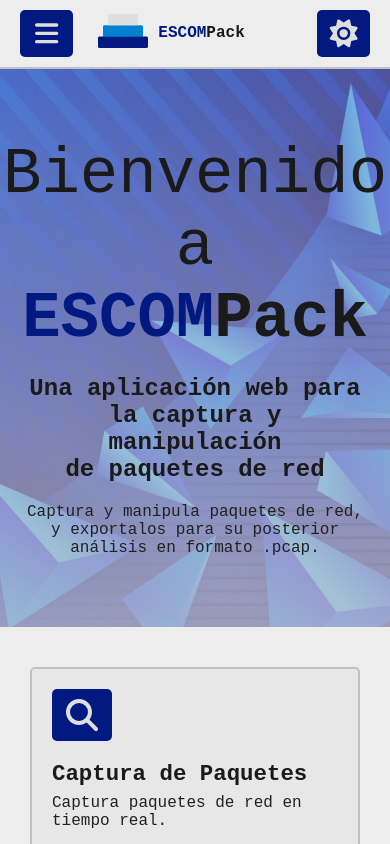
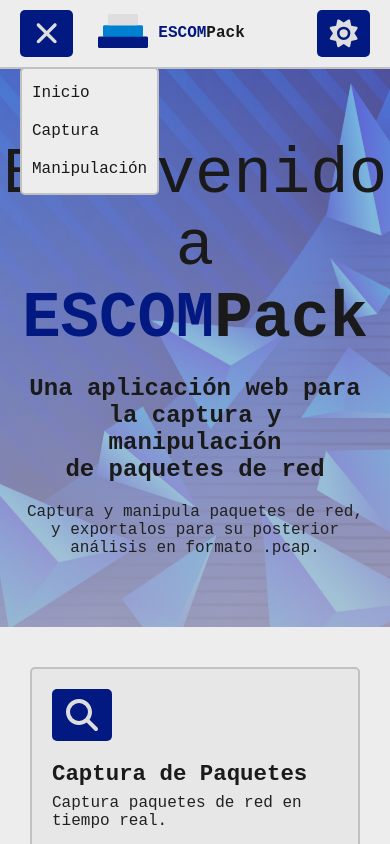
Before and after one commit to Bryan-13-TY/escompack, a React (Vite) app in the folder frontend/: page /home in a window 390 px wide. Both pictures are taken after a click on the button 46 px from the left and 33 px from the top of the page. Shown: the top 844 px of the page. Built offline with nearby package versions, Linux system fonts and the light colour scheme.

Commit message:
Agrega funcionalidad al menú de hamburguesa

```diff
--- a/frontend/src/components/Footer.jsx
+++ b/frontend/src/components/Footer.jsx
@@ -22,7 +22,7 @@ function Footer() {
                     <div className='footer-content'>
                         <div className='footer-version'>
                             <p>© 2026 ESCOMPack</p>
-                            <span>v2.4.1-stable</span>
+                            <span>v2.4.2-stable</span>
                         </div>
                         <div className='footer-main-icon'>
                             <img src={escomPackIcon} alt="ESCOMPack icon" width={50} />
--- a/frontend/src/components/Header.css
+++ b/frontend/src/components/Header.css
@@ -19,6 +19,7 @@
 
     --header-hamburguer-menu-btn-bg-clr: #0080d0;
     --header-hamburguer-menu-btn-hvr-bg-clr: #006fb5;
+    --header-hamburguer-menu-bdr: 2px solid #2d2d2d;
 
     --header-icon-escom-txt-clr: #0080d0;
     --header-icon-pack-txt-clr: #dedede;
@@ -39,6 +40,7 @@
 
     --header-hamburguer-menu-btn-bg-clr: #021981;
     --header-hamburguer-menu-btn-hvr-bg-clr: #001ea4;
+    --header-hamburguer-menu-bdr: 2px solid #c1c1c1;
 
     --header-icon-escom-txt-clr: #021981;
     --header-icon-pack-txt-clr: #1a1a1a;
@@ -104,6 +106,38 @@ header {
     background-color: var(--header-hamburguer-menu-btn-hvr-bg-clr);
 }
 
+.hamburguer-menu-wrapper .nav-menu-wrapper {
+    border: var(--header-hamburguer-menu-bdr);
+    border-radius: 5px;
+    position: absolute;
+    z-index: 10;
+    padding: 15px 10px;
+    margin-top: 10px;
+
+    background-color: var(--header-bg-clr);
+}
+
+.nav-menu-wrapper nav ul {
+    display: flex;
+    flex-direction: column;
+    justify-content: center; /* alinea verticalmente */
+    align-items: left;
+    margin: 0;
+    padding: 0;
+    gap: 20px;
+
+    list-style: none;
+}
+
+.nav-menu-wrapper nav ul a {
+    text-decoration: none;
+    color: var(--header-nav-element-txt-clr);
+}
+
+.nav-menu-wrapper nav ul a:hover {
+    color: var(--header-nav-element-hvr-txt-clr);
+}
+
 /* ====== estilos para el icono ====== */
 
 .header-nav .header-icon a {
@@ -147,7 +181,7 @@ header {
     list-style: none;
 }
 
-nav ul a {
+.nav-wrapper nav ul a {
     display: flex;
     flex-direction: column;
     justify-content: center; /* alinea verticalmente */
@@ -159,19 +193,28 @@ nav ul a {
     color: var(--header-nav-element-txt-clr);
 }
 
-ul a hr {
-    width: 100%;
+.nav-wrapper nav ul a hr {
     margin: 0;
     display: none;
 }
 
-nav ul a:hover {
+.nav-wrapper nav ul a:hover {
     color: var(--header-nav-element-hvr-txt-clr);
 }
 
-nav ul a:hover hr {
+.nav-wrapper nav ul a:hover hr {
     border: var(--header-nav-hr-hvr-bdr-bottom);
     display: block;
+    animation: widthGrow 0.4s forwards;
+}
+
+@keyframes widthGrow {
+    0% {
+        width: 0%;
+    }
+    100% {
+        width: 100%;
+    }
 }
 
 /* ====== estilos para el botón del tema ====== */
@@ -199,9 +242,8 @@ nav ul a:hover hr {
 
 /* ====== media queries ====== */
 
-/* pantalla con menos de 900 px de ancho */
-@media (max-width: 899px) {
-    .header-nav  .hamburguer-menu-button {
+@media (max-width: 700px) {
+    .header-nav  .hamburguer-menu-wrapper {
         display: inline-block;
     }
 
@@ -210,9 +252,8 @@ nav ul a:hover hr {
     }
 }
 
-/* pantalla con más de 900 px de ancho */
-@media (min-width: 900px) {
-    .header-nav  .hamburguer-menu-button {
+@media (min-width: 700px) {
+    .header-nav  .hamburguer-menu-wrapper {
         display: none;
     }
 
--- a/frontend/src/components/Header.jsx
+++ b/frontend/src/components/Header.jsx
@@ -1,30 +1,83 @@
+import { useEffect, useRef, useState } from 'react';
+
 import { Link } from 'react-router-dom';
 import { FontAwesomeIcon } from '@fortawesome/react-fontawesome';
-import { faBars } from '@fortawesome/free-solid-svg-icons';
+import { faBars, faXmark } from '@fortawesome/free-solid-svg-icons';
 
 import { useTheme } from '../ThemeContext';
 import escomPackIcon from '../assets/others/icon-v2.png'
 import { THEME_MODE_ICON } from '../constants';
 
+
 import './Header.css';
 
 const HamburguerMenu = () => {
+    // estado para saber si el menú hamburguesa esta abierto
+    const [isOpen, setIsOpen] = useState(false);
+    // referencia al menú hamburguesa
+    const menuRef = useRef(null);
+
+    const toogleMenu = () => {
+        setIsOpen(!isOpen);
+    }
+
+    // se ejecuta cada que cambiar el valor de 'isOpen'
+    useEffect(() => {
+        // para manejar el clic afuera del menú
+        const handleClickOutside = (event) => {
+            // si la referecia al menú existe y el clic se dio afuera de este
+            if (menuRef.current && !menuRef.current.contains(event.target)) {
+                setIsOpen(false);
+            }
+        };
+
+        // escuchamos el click si el menú está abierto
+        if (isOpen) {
+            document.addEventListener('mousedown', handleClickOutside);
+        }
+
+        return () => {
+            document.removeEventListener('mousedown', handleClickOutside);
+        };
+    }, [isOpen]);
+
+
     return (
-        <button type='button' className='hamburguer-menu-button'>
+        <div ref={menuRef} className='hamburguer-menu-wrapper'>
+            <button onClick={toogleMenu} type='button' className='hamburguer-menu-button'>
                 <span>
                     <FontAwesomeIcon
-                    icon={faBars}
+                        icon={isOpen ? faXmark : faBars}
                         size='2x'
                     />
                 </span>
             </button>
-    )
-}
+            {isOpen && (
+                <div className='nav-menu-wrapper'>
+                    <nav>
+                        <ul>
+                            <Link to={'/home'}>
+                                <li className='nav-menu-element'>Inicio</li>
+                            </Link>
+                            <Link to={'/capture'}>
+                                <li className='nav-menu-element'>Captura</li>
+                            </Link>
+                            <Link to={'/manipulation'}>
+                                <li>Manipulación</li>
+                            </Link>
+                        </ul>
+                    </nav>
+                </div>
+            )}
+        </div>
+    );
+};
 
 const ThemeModeButton = () => {
     const { theme, toggleTheme } = useTheme();
 
     return (
+        <div className='mode-button-wrapper'>
             <button onClick={toggleTheme} type='button' className='theme-mode-button'>
                 <span>
                     <FontAwesomeIcon
@@ -34,6 +87,7 @@ const ThemeModeButton = () => {
                     />
                 </span>
             </button>
+        </div>
     );
 };
 
```
Lines whose indentation alone changed are shown as unchanged.
